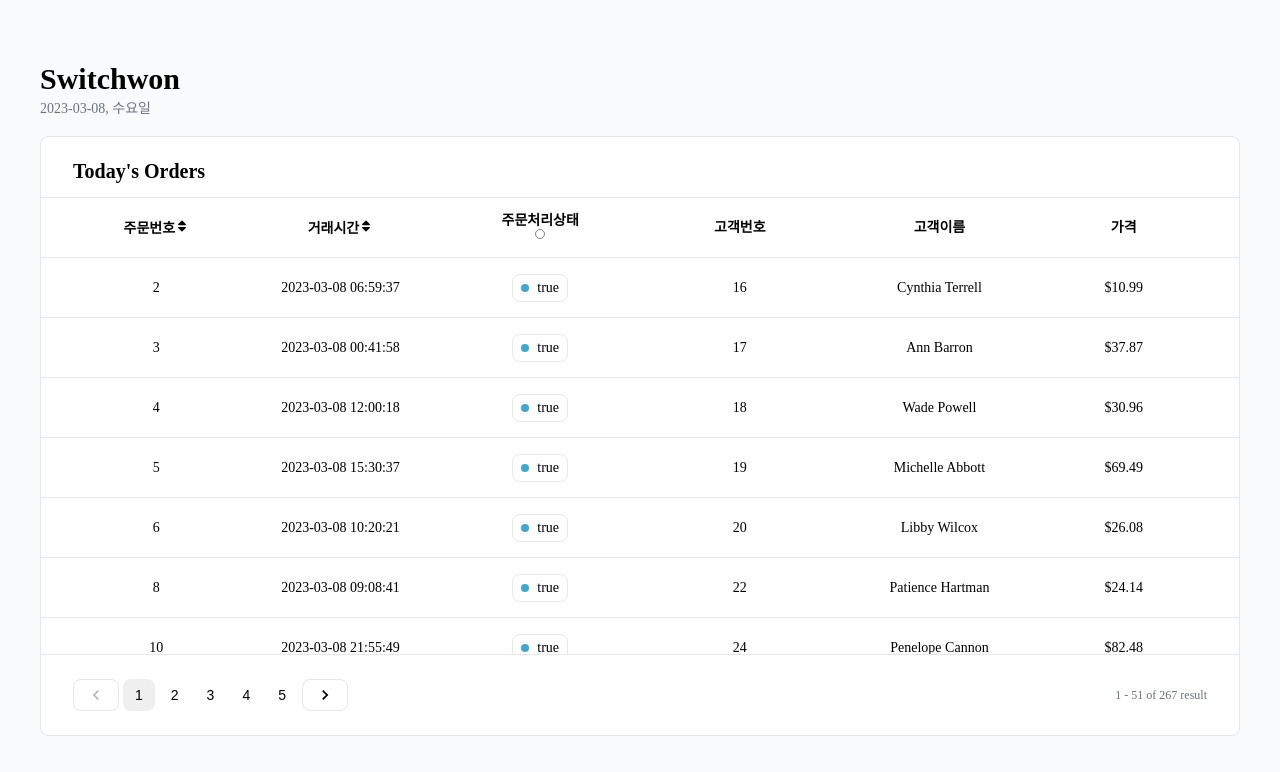
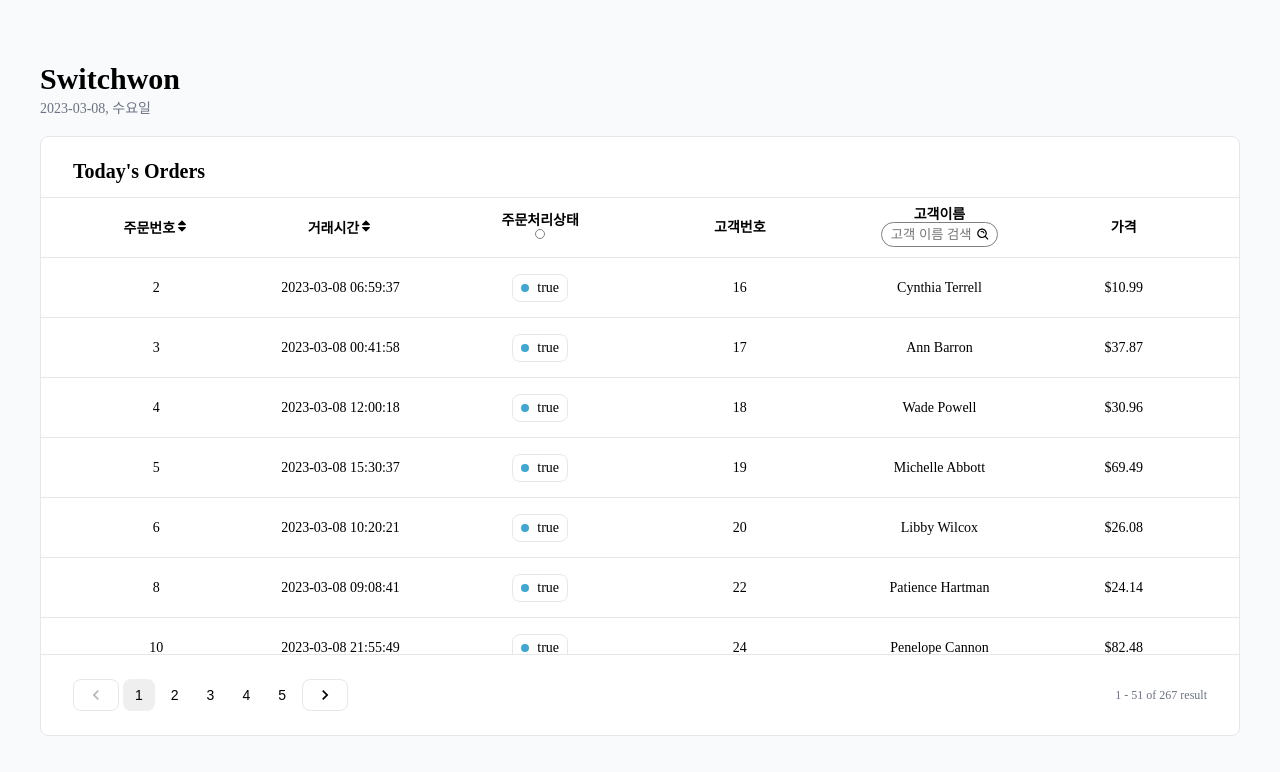
Before and after one commit to wanted-pre-onboarding-internship-1team/pre-onboarding-9th-4-1, a React (Create React App) app: page / in a window 1280 px wide. Shown: the top 772 px of the page. Built offline with nearby package versions, Linux system fonts and the light colour scheme.

Commit message:
[#2] feat: customer_name Search Filter 기능 추가

```diff
--- a/src/component/common/Table.tsx
+++ b/src/component/common/Table.tsx
@@ -7,6 +7,7 @@ import {
   getSortedRowModel,
   getFilteredRowModel,
 } from '@tanstack/react-table';
+import { BiSearchAlt } from 'react-icons/bi';
 import { FaSort, FaSortDown, FaSortUp } from 'react-icons/fa';
 import styled, { css } from 'styled-components';
 
@@ -34,6 +35,11 @@ const Table = <T extends object>({ data, columns }: TableProps<T>) => {
         return header.column.setFilterValue(true);
     }
   };
+  const handleSearchName =
+    (header: any) => (e: React.ChangeEvent<HTMLInputElement>) => {
+      header.column.setFilterValue(e.target.value);
+    };
+
   return (
     <TableWrapper>
       <thead>
@@ -63,12 +69,23 @@ const Table = <T extends object>({ data, columns }: TableProps<T>) => {
                   ) : null}
                 </div>
                 {header.column.getCanFilter() ? (
+                  header.id === 'status' ? (
                     <FilterBtn
                       onClick={() => handleFilterStatus(header)}
                       tagValue={
                         header.column.getFilterValue() as undefined | boolean
                       }
                     />
+                  ) : header.id === 'customer_name' ? (
+                    <FilterInput>
+                      <InputBar
+                        type='text'
+                        placeholder='고객 이름 검색'
+                        onChange={handleSearchName(header)}
+                      />
+                      <BiSearchAlt size='17' />
+                    </FilterInput>
+                  ) : null
                 ) : null}
               </Th>
             ))}
@@ -164,4 +181,17 @@ const FilterBtn = styled.button<{ tagValue: undefined | boolean }>`
     }};
   }
 `;
+const FilterInput = styled.div`
+  width: 62%;
+  display: flex;
+  margin: 0 auto;
+  border: 1px solid gray;
+  border-radius: 2rem;
+  padding: 0.3rem 0.7rem;
+`;
+const InputBar = styled.input`
+  width: 100%;
+  outline: none;
+  border: none;
+`;
 export default Table;
--- a/src/hooks/useTableData.ts
+++ b/src/hooks/useTableData.ts
@@ -28,8 +28,13 @@ const useTableData = (dataList: DataType[]) => {
         return key === 'status' ? Tag({ value }) : value;
       },
       enableSorting: key === 'id' || key === 'transaction_time',
-      enableColumnFilter: key === 'status',
-      filterFn: key === 'status' ? 'equals' : undefined,
+      enableColumnFilter: key === 'status' || key === 'customer_name',
+      filterFn:
+        key === 'status'
+          ? 'equals'
+          : key === 'customer_name'
+          ? 'includesString'
+          : undefined,
     }));
   }, [dataList]);
 
```
Lines whose indentation alone changed are shown as unchanged.
